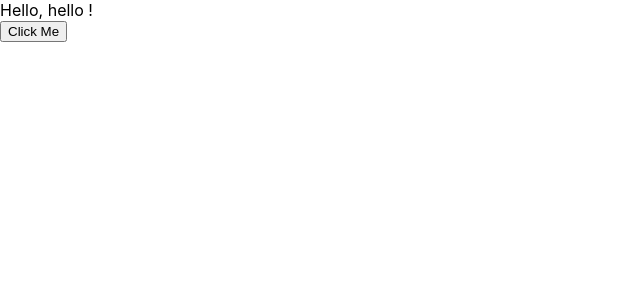
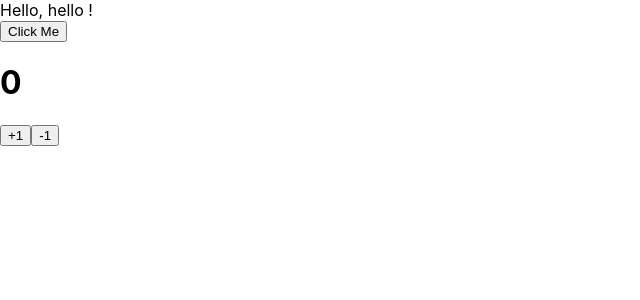
Before and after one commit to kimpeupeu/ts-react-tutorial, a React (Create React App) app: page / in a window 1280 px wide. Shown: the top 300 px of the page, without its empty margins (0-640 px from the left). Built offline with nearby package versions, Linux system fonts and the light colour scheme.

Commit message:
simple counter

```diff
--- a/src/App.tsx
+++ b/src/App.tsx
@@ -2,12 +2,18 @@
 import logo from "./logo.svg";
 import "./App.css";
 import Greetings from "./Greetings";
+import Counter from "./Counter";
 
 const App: React.FC = () => {
   const onClick = (name: string) => {
     console.log(`${name} say hello`);
   };
-  return <Greetings name="hello" onClick={onClick} />;
+  return (
+    <div>
+      <Greetings name="hello" onClick={onClick} />
+      <Counter />
+    </div>
+  );
 };
 
 export default App;
--- /dev/null
+++ b/src/Counter.tsx
@@ -0,0 +1,19 @@
+import React, { useState } from "react";
+
+function Counter() {
+  const [count, setCount] = useState<number>(0);
+  const onIncrease = () => setCount(count + 1);
+  const onDecrease = () => setCount(count - 1);
+
+  return (
+    <div>
+      <h1>{count}</h1>
+      <div>
+        <button onClick={onIncrease}>+1</button>
+        <button onClick={onDecrease}>-1</button>
+      </div>
+    </div>
+  );
+}
+
+export default Counter;
```
